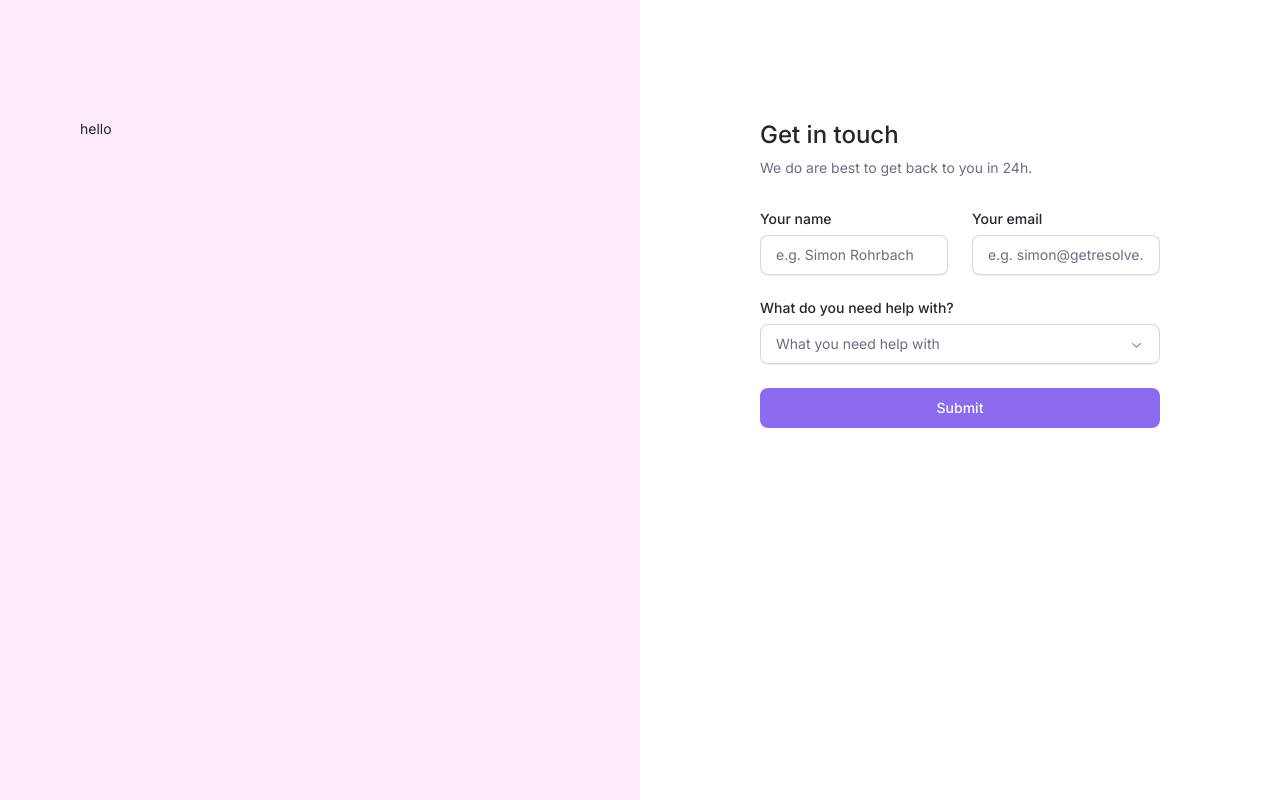
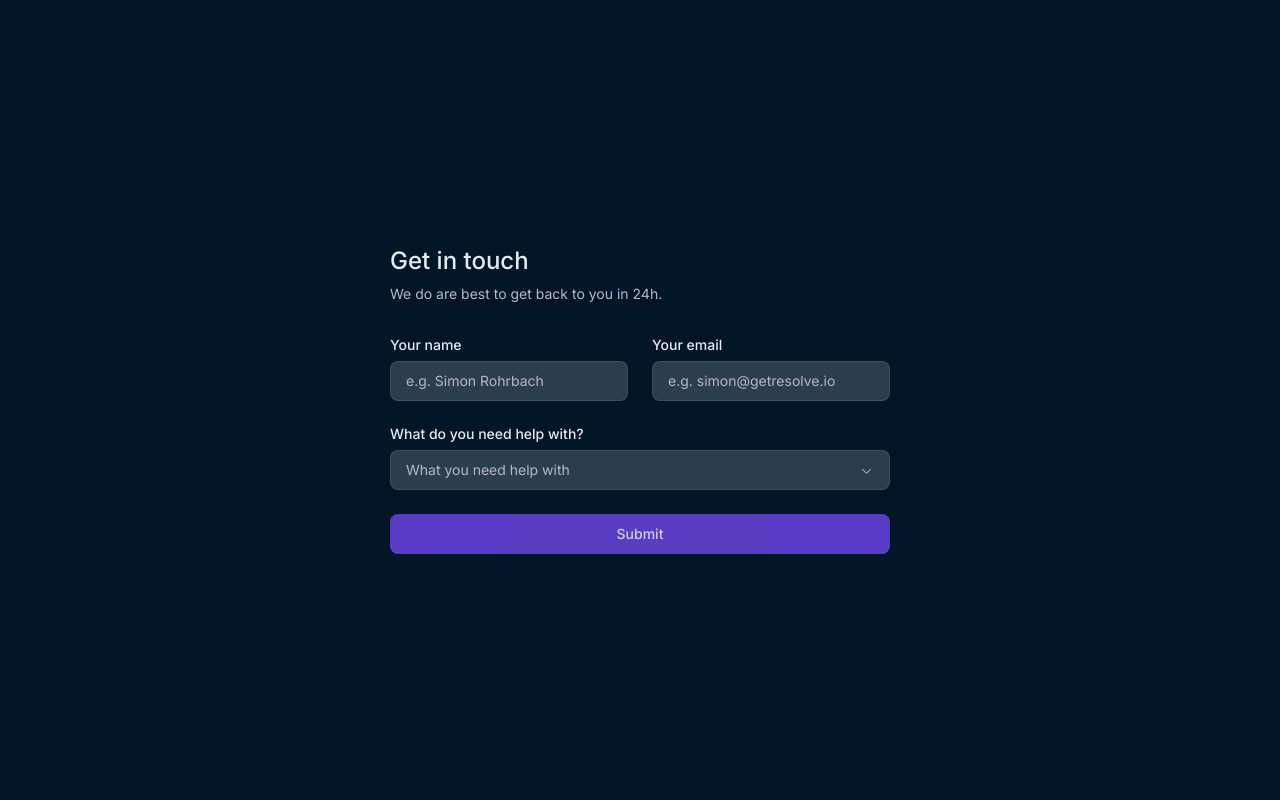
Before and after one commit to team-plain/example-nextjs-floating-form, a Next.js app: page / in a window 1280 px wide. Built offline with nearby package versions, Linux system fonts and the light colour scheme.

Commit message:
Make it dark mode

```diff
--- a/pages/index.tsx
+++ b/pages/index.tsx
@@ -12,12 +12,7 @@ const Home: NextPage = () => {
         <link rel="icon" href="/favicon.ico" />
       </Head>
 
-      <main className={styles.wrapper}>
-        <div className={styles.titleColumn}>hello</div>
-        <div className={styles.formColumn}>
-          <ContactForm />
-        </div>
-      </main>
+      <ContactForm />
     </>
   );
 };
--- a/src/components/checkbox.module.css
+++ b/src/components/checkbox.module.css
@@ -4,22 +4,26 @@
 }
 
 .checkbox {
+  box-shadow: var(--inputBoxShadow);
+  color: var(--textColor);
+  background: var(--inputBackground);
   width: 24px;
   height: 24px;
   display: flex;
   align-items: center;
   justify-content: center;
-  box-shadow: 0 0 0 1px #0a0a2e29 inset, 0 1px 1px #0a0a0b0f;
   border-radius: 6px;
-  background: #fff;
   outline: none;
   border: none;
   cursor: pointer;
   margin-right: 8px;
 }
 
+.checkbox:hover {
+  box-shadow: var(--inputBoxShadowHover);
+}
+
 .checkbox[data-state="checked"] {
-  --tw-bg-opacity: 1;
-  background-color: rgb(112 71 235 / var(--tw-bg-opacity));
+  background: var(--inputBackgroundSelected);
   color: #FFF;
 }
--- a/src/components/contactForm.module.css
+++ b/src/components/contactForm.module.css
@@ -10,8 +10,7 @@
 
 .description {
     line-height: 1.5;
-    --tw-text-opacity: 1;
-    color: rgb(108 108 132 / var(--tw-text-opacity));
+    color: var(--textColorMuted);
 }
 
 .paragraph {
@@ -28,5 +27,6 @@
 .form {
     display: flex;
     flex-direction: column;
-    gap: 24px
+    gap: 24px;
+    width: 500px;
 }
--- a/src/components/formField.module.css
+++ b/src/components/formField.module.css
@@ -8,7 +8,6 @@
 
 .helpText {
     margin-bottom: 12px;
-    --tw-text-opacity: 1;
-    color: rgb(108 108 132 / var(--tw-text-opacity));
+    color: var(--textColorMuted);
     display: block;
 }
--- a/src/components/selectInput.module.css
+++ b/src/components/selectInput.module.css
@@ -1,9 +1,10 @@
 .select {
-    box-shadow: 0 0 0 1px #0a0a2e29 inset, 0 1px 1px #0a0a0b0f;
+    box-shadow: var(--inputBoxShadow);
+    background: var(--inputBackground);
+    color: var(--textColor);
     width: 100%;
     display: flex;
     align-items: center;
-    background: #FFF;
     outline: none;
     border: none;
     padding: 8px 16px;
@@ -13,15 +14,11 @@
 }
 
 .select:hover {
-    box-shadow: 0 0 0 1px #0a0a2e3d inset, 0 1px 1px #0a0a0b0f;
+    box-shadow: var(--inputBoxShadowHover);
 }
 
 .select:focus {
-    --tw-ring-offset-shadow: var(--tw-ring-inset) 0 0 0 var(--tw-ring-offset-width) var(--tw-ring-offset-color);
-    --tw-ring-shadow: var(--tw-ring-inset) 0 0 0 calc(2px + var(--tw-ring-offset-width)) var(--tw-ring-color);
-    box-shadow: var(--tw-ring-offset-shadow),var(--tw-ring-shadow),var(--tw-shadow, 0 0 #0000);
-    --tw-ring-opacity: 1;
-    --tw-ring-color: rgb(112 71 235 / var(--tw-ring-opacity));
+    box-shadow: var(--inputBoxShadowFocus);
 }
 
 .icon {
@@ -34,19 +31,14 @@
     margin: 0;
     border-radius: 8px;
     border-width: 0px;
-
-    --tw-bg-opacity: 1;
-    background-color: rgb(255 255 255 / var(--tw-bg-opacity));
+    background: var(--inputBackground);
+    color: var(--textColor);
     padding: 8px 0;
-
-    --tw-shadow: 0px 0px 0px 1px rgba(18, 18, 23, .1), 0px 24px 48px rgba(18, 18, 23, .03), 0px 10px 18px rgba(18, 18, 23, .03), 0px 5px 8px rgba(18, 18, 23, .04), 0px 2px 4px rgba(18, 18, 23, .0399338);
-    --tw-shadow-colored: 0px 0px 0px 1px var(--tw-shadow-color), 0px 24px 48px var(--tw-shadow-color), 0px 10px 18px var(--tw-shadow-color), 0px 5px 8px var(--tw-shadow-color), 0px 2px 4px var(--tw-shadow-color);
-    box-shadow: var(--tw-ring-offset-shadow, 0 0 #0000),var(--tw-ring-shadow, 0 0 #0000),var(--tw-shadow);
+    box-shadow: 0px 0px 0px 1px rgba(255, 255, 255, 0.1);
 }
 
 .select[data-placeholder] {
-    --tw-text-opacity: 1;
-    color: rgb(108 108 132 / var(--tw-text-opacity));
+    color: var(--textColorMuted);
 }
 
 .item {
@@ -56,5 +48,6 @@
 }
 
 .item:focus {
-    background: rgb(247 247 248 / 1)
+    background: rgba(255,255,255, 0.05);
+    color: var(--textColor);
 }
--- a/src/components/texarea.module.css
+++ b/src/components/texarea.module.css
@@ -1,8 +1,9 @@
 .textarea {
-    box-shadow: 0 0 0 1px #0a0a2e29 inset, 0 1px 1px #0a0a0b0f;
+    box-shadow: var(--inputBoxShadow);
+    color: var(--textColor);
+    background: var(--inputBackground);
     border-radius: 8px;
     padding: 8px 16px;
-    color: #25252d;
     outline: none;
     border: none;
     display: block;
@@ -13,18 +14,13 @@
 }
 
 .textarea::placeholder {
-    --tw-text-opacity: 1;
-    color: rgb(108 108 132 / var(--tw-text-opacity));
+    color: var(--textColorMuted);
 }
 
 .textarea:hover {
-    box-shadow: 0 0 0 1px #0a0a2e3d inset, 0 1px 1px #0a0a0b0f;
+    box-shadow: var(--inputBoxShadowHover);
 }
 
 .textarea:focus {
-    --tw-ring-offset-shadow: var(--tw-ring-inset) 0 0 0 var(--tw-ring-offset-width) var(--tw-ring-offset-color);
-    --tw-ring-shadow: var(--tw-ring-inset) 0 0 0 calc(2px + var(--tw-ring-offset-width)) var(--tw-ring-color);
-    box-shadow: var(--tw-ring-offset-shadow),var(--tw-ring-shadow),var(--tw-shadow, 0 0 #0000);
-    --tw-ring-opacity: 1;
-    --tw-ring-color: rgb(112 71 235 / var(--tw-ring-opacity));
+    box-shadow: var(--inputBoxShadowFocus);
 }
--- a/src/components/textInput.module.css
+++ b/src/components/textInput.module.css
@@ -1,8 +1,9 @@
 .input {
-    box-shadow: 0 0 0 1px #0a0a2e29 inset, 0 1px 1px #0a0a0b0f;
+    box-shadow: var(--inputBoxShadow);
+    color: var(--textColor);
+    background: var(--inputBackground);
     border-radius: 8px;
     padding: 8px 16px;
-    color: #25252d;
     outline: none;
     border: none;
     display: block;
@@ -12,18 +13,13 @@
 }
 
 .input::placeholder {
-    --tw-text-opacity: 1;
-    color: rgb(108 108 132 / var(--tw-text-opacity));
+    color: var(--textColorMuted);
 }
 
 .input:hover {
-    box-shadow: 0 0 0 1px #0a0a2e3d inset, 0 1px 1px #0a0a0b0f;
+    box-shadow: var(--inputBoxShadowHover);
 }
 
 .input:focus {
-    --tw-ring-offset-shadow: var(--tw-ring-inset) 0 0 0 var(--tw-ring-offset-width) var(--tw-ring-offset-color);
-    --tw-ring-shadow: var(--tw-ring-inset) 0 0 0 calc(2px + var(--tw-ring-offset-width)) var(--tw-ring-color);
-    box-shadow: var(--tw-ring-offset-shadow),var(--tw-ring-shadow),var(--tw-shadow, 0 0 #0000);
-    --tw-ring-opacity: 1;
-    --tw-ring-color: rgb(112 71 235 / var(--tw-ring-opacity));
+    box-shadow: var(--inputBoxShadowFocus);
 }
--- a/styles/globals.css
+++ b/styles/globals.css
@@ -20,7 +20,8 @@ html, body {
 
 body {
   -webkit-font-smoothing: antialiased;
-  color: #25252d;
+  background: var(--background);
+  color: var(--textColor);
   font-size: 14px;
 }
 
@@ -41,4 +42,18 @@ p, h1, h2, h3, h4, h5, h6 {
   display: flex;
   flex-direction: column;
   height: 100%;
+  align-items: center;
+  justify-content: center;
 }
+
+:root {
+  --background: #031627;
+  --textColor: #e6ebef;
+  --textColorMuted: #b7b6c9;
+
+  --inputBackground: #2c3d4c;
+  --inputBackgroundSelected: #7047eb;
+  --inputBoxShadow: 0 0 0 1px #cdccda1f inset;
+  --inputBoxShadowHover: 0 0 0 1px #aaaac73d inset;
+  --inputBoxShadowFocus: 0 0 0 2px #7047eb;
+}
```
